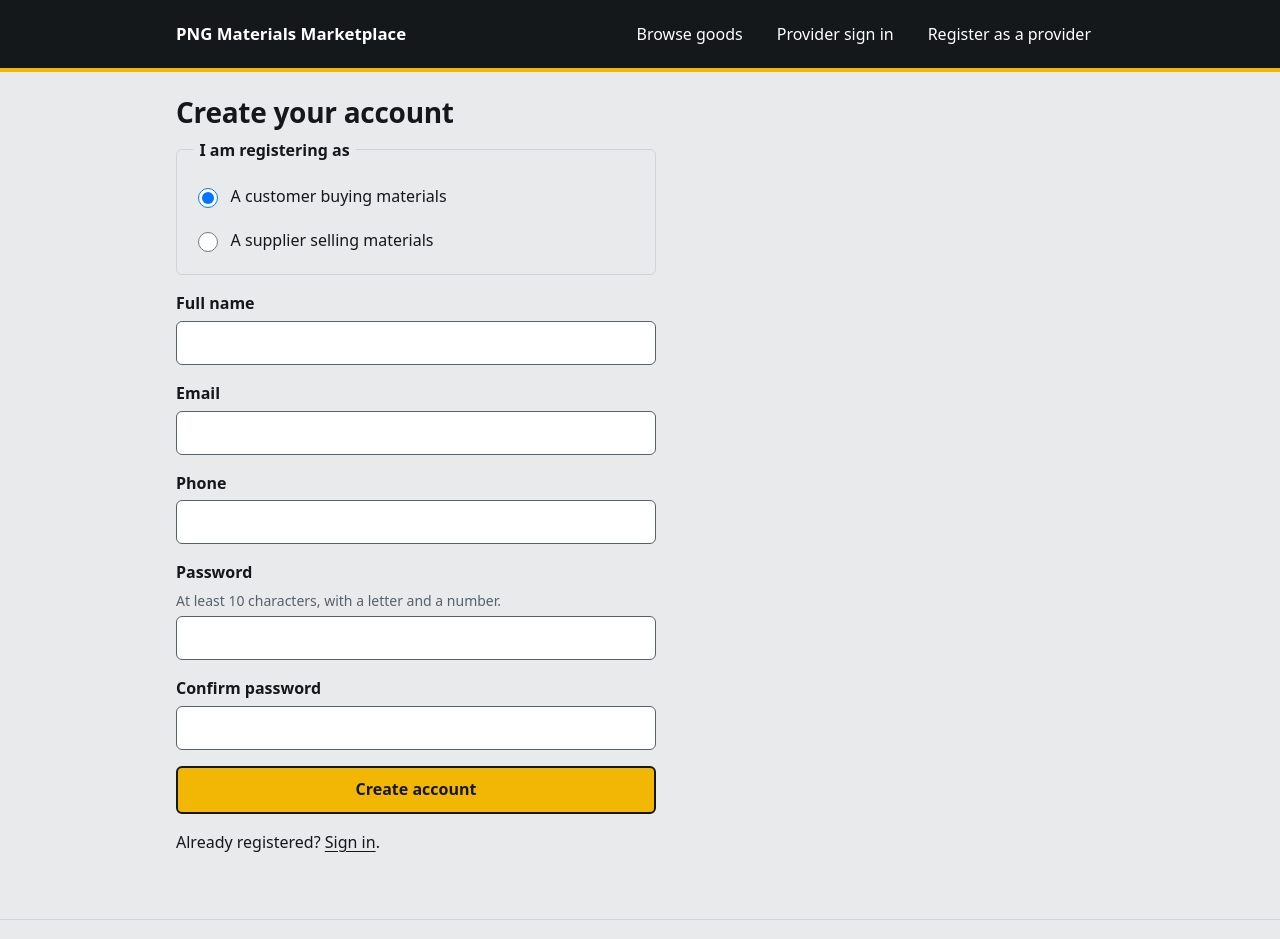
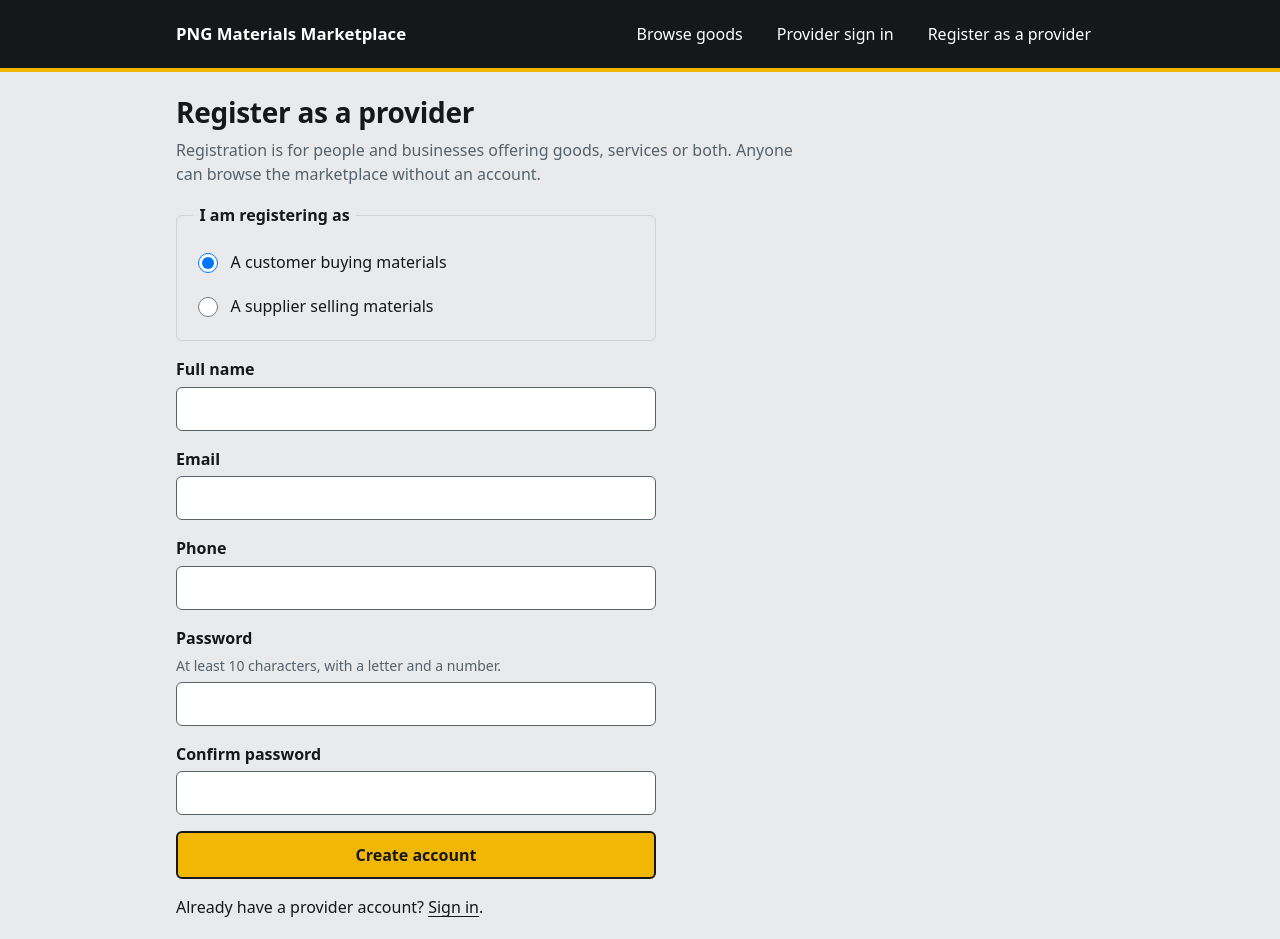
Before and after one commit to JennyJoshua/png-materials-marketplace, a Next.js app: page /register in a window 1280 px wide. Shown: the top 939 px of the page. Built offline with nearby package versions, Linux system fonts and the light colour scheme.

Commit message:
feat: align app/(auth)/register/page.tsx with provider-only access

```diff
--- a/app/(auth)/register/page.tsx
+++ b/app/(auth)/register/page.tsx
@@ -3,16 +3,15 @@ import Link from "next/link";
 import { AppShell } from "@/components/AppShell";
 import { RegisterForm } from "@/components/AuthForms";
 
-export const metadata: Metadata = { title: "Create account" };
+export const metadata: Metadata = { title: "Register as a provider" };
 
 export default function RegisterPage() {
   return (
     <AppShell>
-      <h1>Create your account</h1>
+      <h1>Register as a provider</h1>
+      <p className="muted">Registration is for people and businesses offering goods, services or both. Anyone can browse the marketplace without an account.</p>
       <RegisterForm />
-      <p style={{ marginTop: "1rem" }}>
-        Already registered? <Link href="/login">Sign in</Link>.
-      </p>
+      <p style={{ marginTop: "1rem" }}>Already have a provider account? <Link href="/login">Sign in</Link>.</p>
     </AppShell>
   );
 }
```
